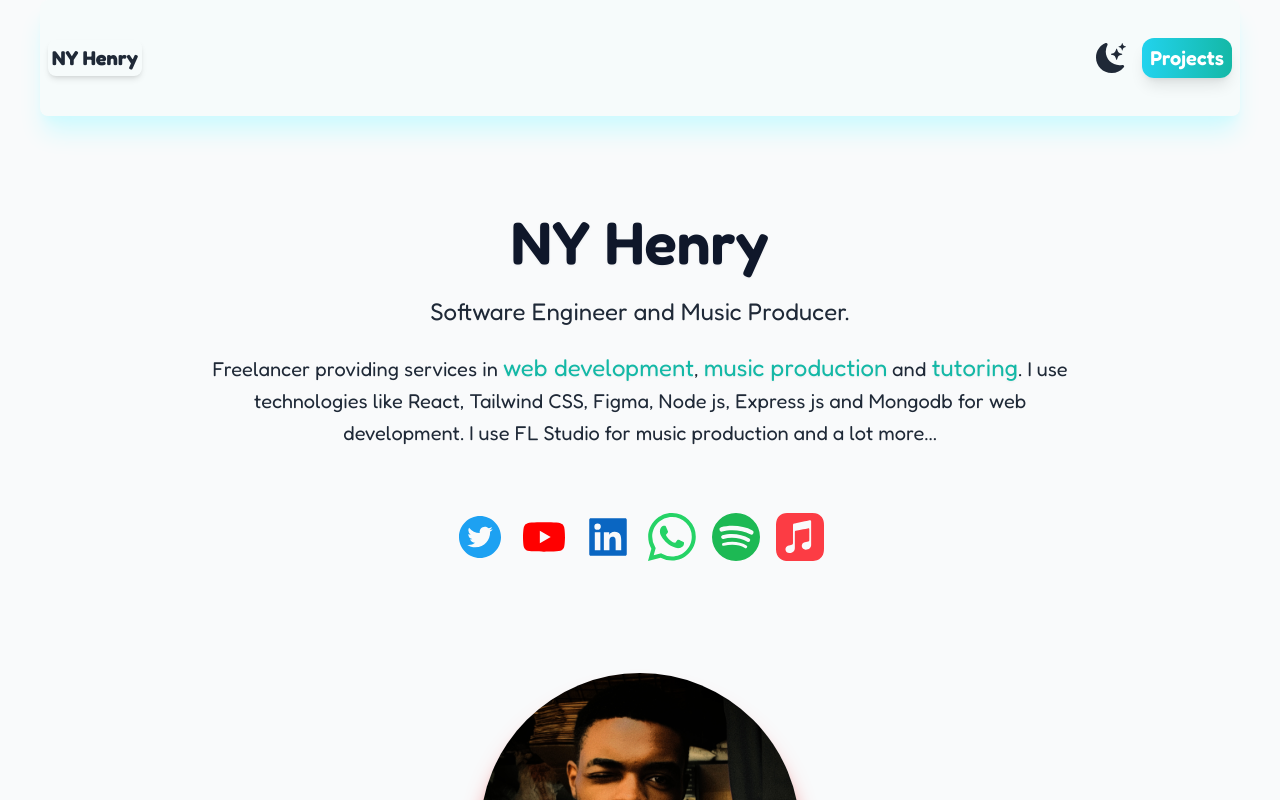
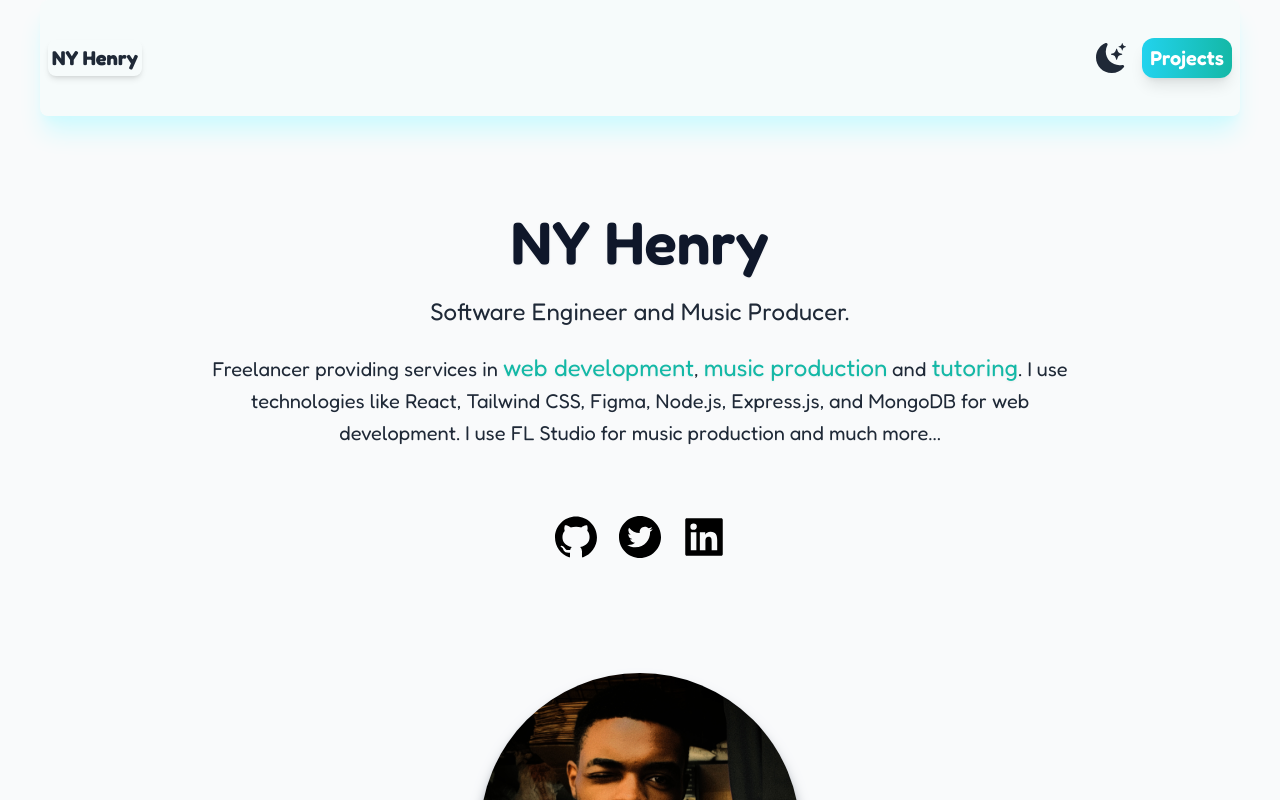
Before and after one commit to NY-Henry/NyHenry, a React (Vite) app: page /NyHenry/projects in a window 1280 px wide. Both pictures are taken after a click on the button "Back to Home". Shown: the top 800 px of the page. Built offline with nearby package versions, Linux system fonts and the light colour scheme.

Commit message:
Dark Mode Enhanced

```diff
--- a/src/components/AboutMe.jsx
+++ b/src/components/AboutMe.jsx
@@ -1,38 +1,21 @@
-import React, { useRef } from "react";
+import React from "react";
 import {
   AiFillTwitterCircle,
-  AiFillYoutube,
   AiFillLinkedin,
+  AiFillGithub,
 } from "react-icons/ai";
-import { BsSpotify, BsWhatsapp } from "react-icons/bs";
-import { SiApplemusic } from "react-icons/si";
-import { useTheme } from "../context/ThemeContext";
 
 const AboutMe = () => {
-  const youTubeRef = useRef(null);
-  const { theme } = useTheme();
-
-  function handleYouTubeRef() {
-    if (youTubeRef.current) {
-      youTubeRef.current.style.transition =
-        "color 0.5s ease, transform 0.5s ease";
-      youTubeRef.current.style.color = "#FF0000"; // YouTube Red
-      youTubeRef.current.style.transform = "scale(1.2)";
-    }
-    setTimeout(() => {
-      if (youTubeRef.current) {
-        youTubeRef.current.style.color = "";
-        youTubeRef.current.style.transform = "scale(1)";
-      }
-    }, 1000);
-  }
+  const handleYouTubeRef = () => {
+    window.open("https://www.youtube.com/channel/YOUR_CHANNEL_ID", "_blank");
+  };
 
   return (
     <section className="py-12 mx-auto text-center xl:max-w-[900px] px-4">
       <h2
         onClick={handleYouTubeRef}
         title="NY Henry"
-        className={`text-6xl dark:text-white cursor-pointer active:scale-95 md:text-6xl text-slate-900  drop-shadow-sm font-semibold text-center mb-6`}
+        className="text-6xl dark:text-white cursor-pointer active:scale-95 md:text-6xl text-slate-900 drop-shadow-sm font-semibold text-center mb-6"
       >
         NY Henry
       </h2>
@@ -49,7 +32,7 @@ const AboutMe = () => {
         </span>
         ,{" "}
         <span
-          title="I provide music production services check out my YT channel"
+          title="I provide music production services, check out my YT channel"
           className="text-2xl cursor-pointer text-teal-500 drop-shadow-sm"
         >
           music production
@@ -61,13 +44,25 @@ const AboutMe = () => {
         >
           tutoring
         </span>
-        . I use technologies like React, Tailwind CSS, Figma, Node js, Express
-        js and Mongodb for web development. I use FL Studio for music production
-        and a lot more...
+        . I use technologies like React, Tailwind CSS, Figma, Node.js,
+        Express.js, and MongoDB for web development. I use FL Studio for music
+        production and much more...
       </p>
-      {/* Social media Icons */}
+
+      {/* Social Media Icons */}
       <div className="flex items-center text-5xl justify-center p-4 rounded gap-4">
-        {/* X Logo */}
+        {/* GitHub */}
+        <a
+          href="https://github.com/NY-Henry"
+          target="_blank"
+          rel="noreferrer"
+          title="Check out my GitHub"
+          className="transition-transform duration-300 hover:scale-125"
+        >
+          <AiFillGithub className="cursor-pointer text-black dark:text-white hover:brightness-125" />
+        </a>
+
+        {/* X (Twitter) */}
         <a
           href="https://x.com/NyHenry5"
           target="_blank"
@@ -75,27 +70,10 @@ const AboutMe = () => {
           title="Reach me on X"
           className="transition-transform duration-300 hover:scale-125"
         >
-          <AiFillTwitterCircle
-            className="cursor-pointer hover:brightness-125"
-            style={{ color: "#1DA1F2" }}
-          />
+          <AiFillTwitterCircle className="cursor-pointer text-black dark:text-white hover:brightness-125" />
         </a>
 
-        {/* YT Logo */}
-        <a
-          ref={youTubeRef}
-          href="https://www.youtube.com/@nyhenry"
-          title="NY Henry's YouTube Channel"
-          target="_blank"
-          rel="noreferrer"
-          className="transition-transform duration-300 hover:scale-125"
-        >
-          <AiFillYoutube
-            className="cursor-pointer hover:brightness-125"
-            style={{ color: "#FF0000" }}
-          />
-        </a>
-        {/* Linked In Logo */}
+        {/* LinkedIn */}
         <a
           href="https://www.linkedin.com/in/ny-henry-766827267/"
           target="_blank"
@@ -103,49 +81,7 @@ const AboutMe = () => {
           title="NY LinkedIn"
           className="transition-transform duration-300 hover:scale-125"
         >
-          <AiFillLinkedin
-            className="cursor-pointer hover:brightness-125"
-            style={{ color: "#0A66C2" }}
-          />
-        </a>
-        {/* Whatsapp Logo */}
-        <a
-          href="https://wa.me/+256704025224"
-          target="_blank"
-          rel="noreferrer"
-          title="Chat with me on WhatsApp"
-          className="transition-transform duration-300 hover:scale-125"
-        >
-          <BsWhatsapp
-            className="cursor-pointer hover:brightness-125"
-            style={{ color: "#25D366" }}
-          />
-        </a>
-        {/* Spotify Logo */}
-        <a
-          href="https://open.spotify.com/artist/0CwTUyi6ZRkPrWpfqCtIAh?si=TMcEHmUQRf21O4U1OT6xCw"
-          target="_blank"
-          rel="noreferrer"
-          title="Listen to my music on Spotify"
-          className="transition-transform duration-300 hover:scale-125"
-        >
-          <BsSpotify
-            className="cursor-pointer hover:brightness-125"
-            style={{ color: "#1DB954" }}
-          />
-        </a>
-        {/* Apple Music */}
-        <a
-          href=" https://music.apple.com/us/artist/ny-henry/1788512114"
-          target="_blank"
-          rel="noreferrer"
-          title="Listen to my music on Spotify"
-          className="transition-transform duration-300 hover:scale-125"
-        >
-          <SiApplemusic
-            className="cursor-pointer hover:brightness-125"
-            style={{ color: "#FC3C44" }}
-          />
+          <AiFillLinkedin className="cursor-pointer text-black dark:text-white hover:brightness-125" />
         </a>
       </div>
     </section>
--- a/src/components/Navbar.jsx
+++ b/src/components/Navbar.jsx
@@ -1,11 +1,11 @@
-import { BsFillMoonStarsFill } from "react-icons/bs";
+import { BsFillMoonStarsFill, BsStar, BsStarFill, BsSun } from "react-icons/bs";
 import { Link } from "react-router-dom";
 import { useTheme } from "../context/ThemeContext";
 
 const Navbar = ({ toggleModal }) => {
-  const { toggleTheme } = useTheme();
+  const { toggleTheme, theme } = useTheme();
   return (
-    <nav className="py-10 bg-teal-50 dark:bg-gradient-to-r from-gray-900 to-cyan-700 shadow-xl  shadow-cyan-100 dark:shadow-cyan-300 rounded-lg bg-opacity-35 mb-12 flex justify-between">
+    <nav className="py-10 bg-teal-50 dark:bg-gradient-to-r from-gray-800 to-black shadow-xl  shadow-cyan-100 dark:shadow-cyan-300 rounded-lg bg-opacity-35 mb-12 flex justify-between">
       <button
         onClick={toggleModal}
         className="text-xl active:scale-95 cursor-pointer ml-2 rounded-lg p-1 font-bold dark:text-white shadow-md dark:shadow-lg dark:shadow-cyan-300"
@@ -14,10 +14,21 @@ const Navbar = ({ toggleModal }) => {
       </button>
       <ul className="flex items-center gap-2">
         <li>
-          <BsFillMoonStarsFill
-            onClick={toggleTheme}
-            className="text-3xl active:scale-95  cursor-pointer dark:text-white"
-          />
+          {theme !== "dark" ? (
+            <>
+              <BsFillMoonStarsFill
+                onClick={toggleTheme}
+                className="text-3xl active:scale-95  cursor-pointer dark:text-white"
+              />
+            </>
+          ) : (
+            <>
+              <BsSun
+                onClick={toggleTheme}
+                className="text-3xl dark:text-amber-500 active:scale-95  cursor-pointer "
+              />
+            </>
+          )}
         </li>
         <li>
           <Link
--- a/src/pages/Home.jsx
+++ b/src/pages/Home.jsx
@@ -61,7 +61,7 @@ const Home = () => {
 
       <div className={`${theme === "dark" ? "dark" : ""} `}>
         <section
-          className={`min-h-screen px-10 font-Fredoka bg-gray-50  dark:bg-gray-900 text-gray-800`}
+          className={`min-h-screen px-10 font-Fredoka bg-gray-50  dark:bg-black text-gray-800`}
         >
           <Navbar toggleModal={toggleModal} />
           {welcomeMessage && (
@@ -79,7 +79,8 @@ const Home = () => {
           {/* Profile Image */}
           <div
             title="NY Henry"
-            className="w-80 h-80 mx-auto overflow-hidden m-12 rounded-full shadow-xl shadow-red-500 transition-all duration-300 hover:scale-105 hover:shadow-cyan-500 hover:rotate-3"
+            className="w-80 h-80 mx-auto overflow-hidden m-12 rounded-full shadow-lg shadow-gray-500 transition-all duration-300 hover:scale-105 hover:shadow-black
+             hover:rotate-3"
           >
             <ImageComponent />
           </div>
--- a/src/pages/Projects.jsx
+++ b/src/pages/Projects.jsx
@@ -2,6 +2,7 @@ import React from "react";
 import { Link, useNavigate } from "react-router-dom";
 import { useTheme } from "../context/ThemeContext";
 import { Helmet } from "react-helmet-async";
+import { AiFillGithub } from "react-icons/ai";
 
 const Projects = () => {
   const navigate = useNavigate();
@@ -42,7 +43,7 @@ const Projects = () => {
 
       <div
         className={`container mx-auto p-4 ${
-          theme === "dark" ? "bg-gray-900 text-white" : "bg-white text-gray-800"
+          theme === "dark" ? "bg-black text-white" : "bg-white text-gray-800"
         }`}
       >
         <h1 className="text-4xl cursor-pointer text-center text-teal-500 font-bold mb-4">
@@ -86,7 +87,7 @@ const Projects = () => {
             target="_blank"
             className="mt-8 cursor-pointer px-4 py-2 bg-teal-500 text-white rounded hover:bg-teal-700"
           >
-            CheckOut My Github
+            <AiFillGithub className="cursor-pointer text-3xl text-black dark:text-white hover:brightness-125" />
           </a>
         </div>
       </div>
```
